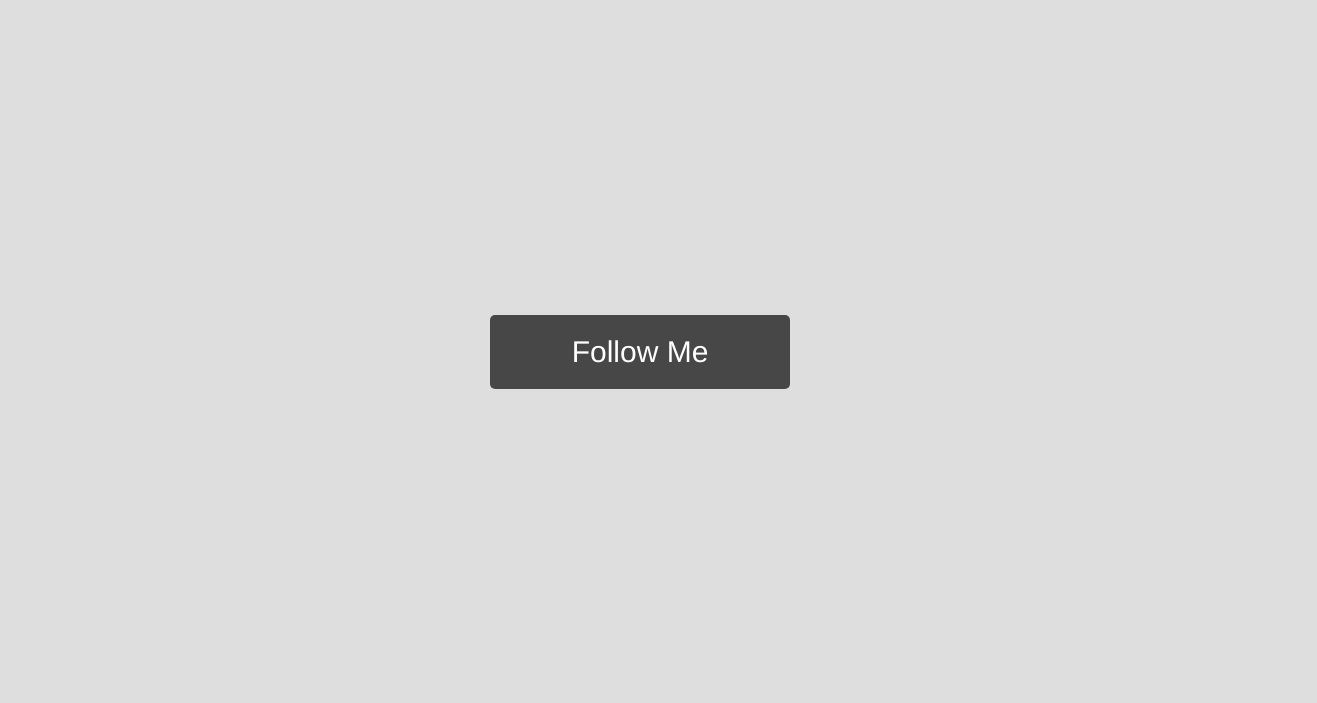
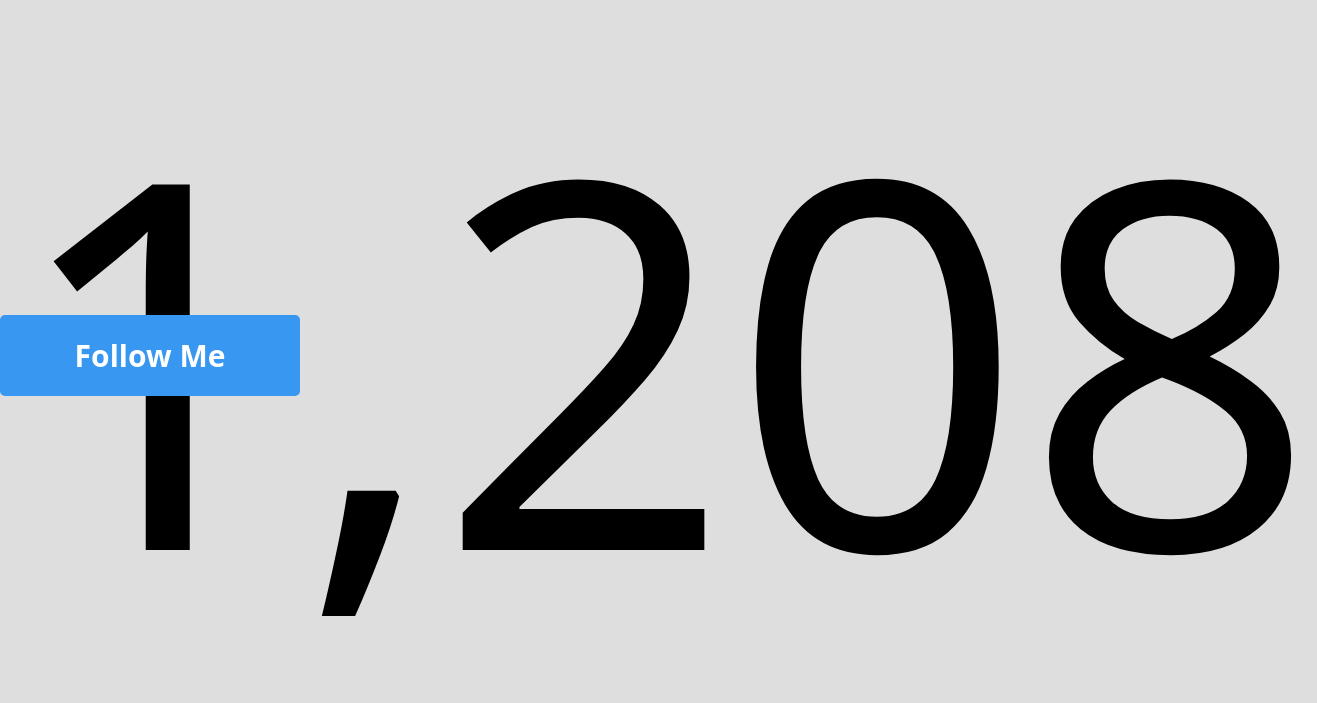
Before and after one commit to zengwish95/de-design-wz, a plain HTML site: page index.html in a window 1280 px wide. Shown: the part 5-708 px from the top of the page, 1317 px wide, since content can reach past the window. Drawn offline with Linux system fonts and the light colour scheme.

Commit message:
basic structures

```diff
--- a/css/de-styles.css
+++ b/css/de-styles.css
@@ -1,14 +1,29 @@
 html {
   font-size: 20px;
   background-color: #dedede;
-  font-family: helvetica, sans-serif;
   box-sizing: border-box;
 }
 *, *:before, *:after {
   box-sizing: inherit;
 }
-.FollowBtn {
-	background-color: #474747;
+body {
+	overflow: none;
+	width: 100vw;
+	height: 100vh;
+}
+h1 {
+	display: block;
+	text-align: center;
+	margin: auto;
+	padding: none;
+	font-size: 40vw;
+	font-family: system-ui, sans-serif;
+	font-weight: 100;
+}
+#btn {
+	background-color: #3897f0;
+	font-family: system-ui, sans-serif;
+	font-weight: 700;
 	border: none;
 	color: white;
 	padding: 1rem 2.5rem;
@@ -20,10 +35,13 @@ html {
 	font-size: 1.5rem;
 	cursor: pointer;
 	margin: 40vh auto;
-  -webkit-transition-duration: 0.5s; /* Safari */
+	transition: transform 0.1s;
+	-webkit-transition-duration: 0.5s;
 	transition-duration: 0.5s;
+	z-index: 30;
+	position: absolute;
 }
-.FollowBtn:hover {
+#btn.hover {
 	background-color: #0030ff;
 	color: white;
 }
--- a/index.html
+++ b/index.html
@@ -6,10 +6,12 @@
     <title>Follow for Follow</title>
     <link href="css/styles-reset.css" rel="reset" media="screen" type="text/css">
     <link href="css/de-styles.css" rel="stylesheet" media="screen" type="text/css">
+    <script src="js/javascript.js" defer type="text/Javascript"></script>
 </head>
 
 <body>
-  <div class="FollowBtn"> Follow Me </div>
+  <div class="FollowBtn" id="btn" onclick="alert('You Caught Me!')"> Follow Me </div>
+  <h1>1,208</h1>
 </body>
 
 
--- /dev/null
+++ b/js/javascript.js
@@ -0,0 +1,26 @@
+var btn = document.getElementById("btn");
+document.addEventListener("mousemove", getMouse);
+
+var btnpos = {x:0, y:0};
+
+setInterval(followMouse, 50);
+
+var mouse = {x:0, y:0}; //mouse.x, mouse.y
+
+function getMouse(e){
+ mouse.x = e.pageX;
+ mouse.y = e.pageY;
+}
+
+function followMouse(){
+ //1. find distance X , distance Y
+ var distX = mouse.x - btnpos.x;
+ var distY = mouse.y - btnpos.y;
+ //Easing motion
+  //Progressive reduction of distance
+ btnpos.x += distX/40;
+ btnpos.y += distY/20;
+
+ btn.style.left = btnpos.x + "px";
+ btn.style.top = btnpos.y + "px";
+}
```
Lines whose indentation alone changed are shown as unchanged.
